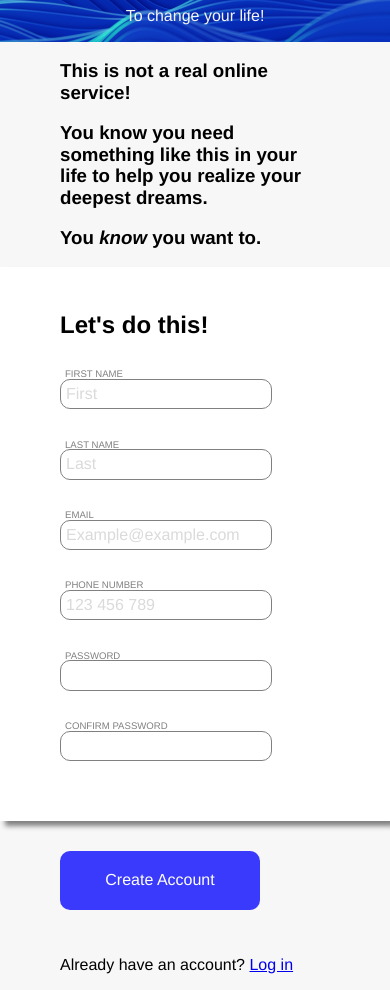
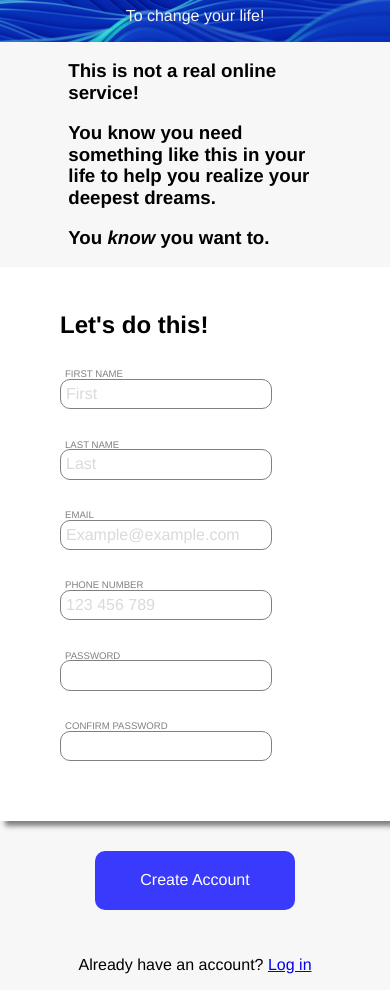
Before and after one commit to HiDeny/Sing-Up-Form, a plain HTML site: page index.html in a window 390 px wide. Shown: the part 90-1080 px from the top of the page. Drawn offline with Linux system fonts and the light colour scheme.

Commit message:
Responsive design updates

```diff
--- a/style.css
+++ b/style.css
@@ -488,7 +488,7 @@ input::placeholder {
   text-decoration: none;
 }
 
-@media only screen and (max-width: 600px) {
+@media only screen and (max-width: 650px) {
   body {
     flex-direction: column;
   }
@@ -501,4 +501,16 @@ input::placeholder {
     top: 0;
     font-size: 0.4rem;
   }
+
+  button {
+    margin: 30px auto;
+  }
+
+  .log-in {
+    margin: 0 auto;
+  }
+
+  .intro {
+    margin: 0 auto;
+  }
 }
```
